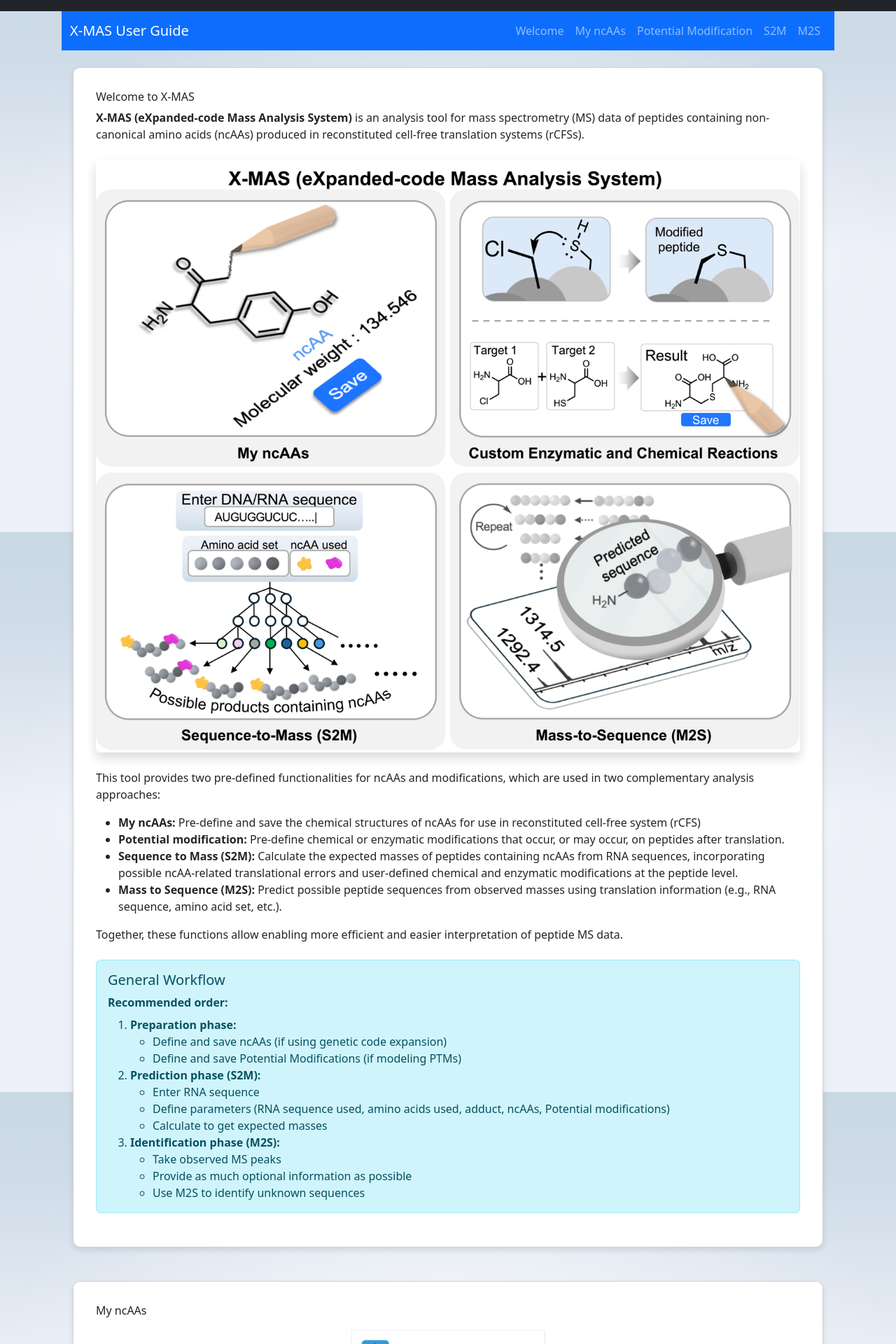
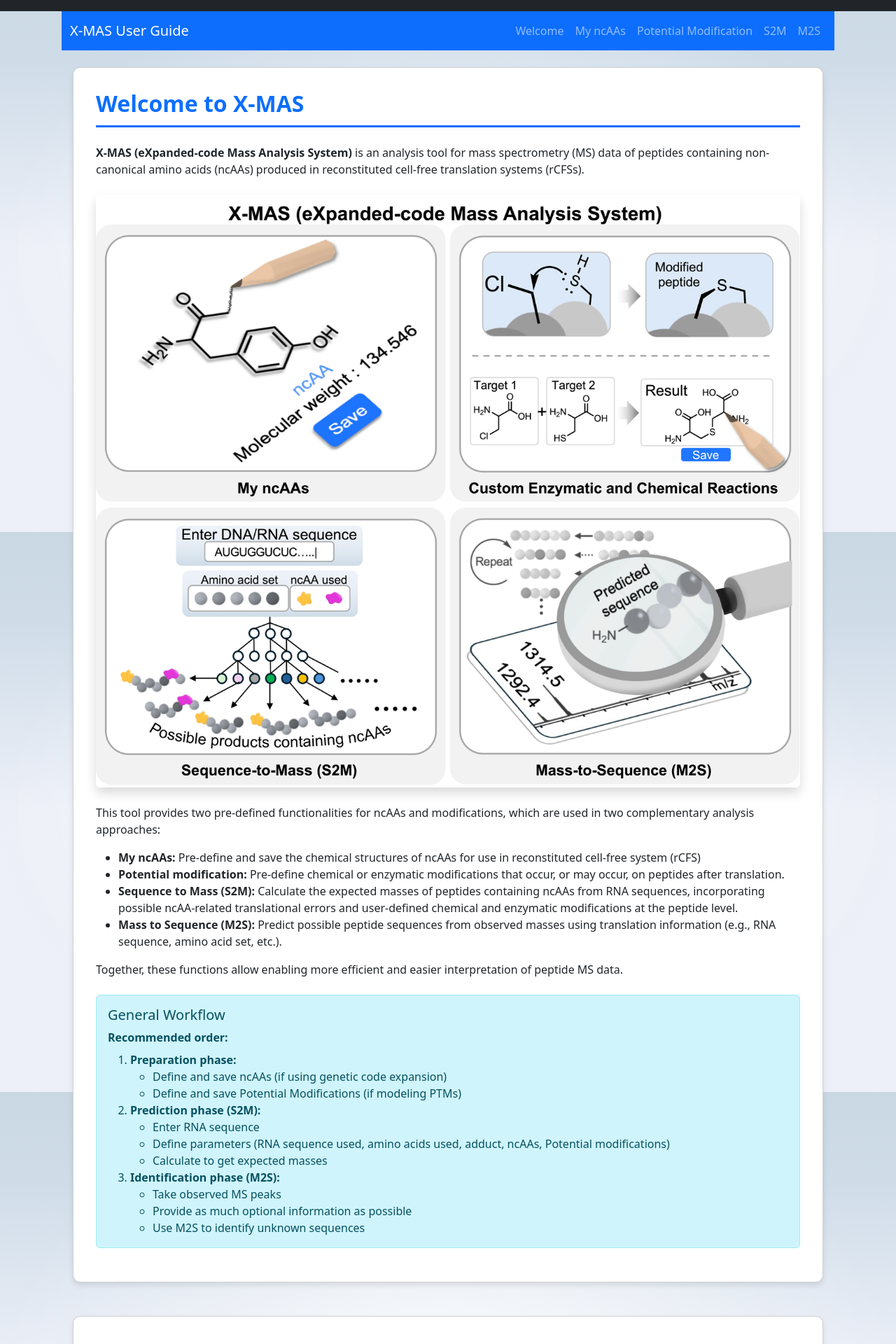
Before and after one commit to Mass-Finder/Mass-Finder-SvelteKit, a SvelteKit app: page /manual in a window 1280 px wide. Shown: the part 40-1960 px from the top of the page at 70% size. Built offline with nearby package versions, Linux system fonts and the light colour scheme; a small style sheet from the web is missing.

Commit message:
design: 매뉴얼 디자인 개선

```diff
--- a/src/routes/manual/+page.svelte
+++ b/src/routes/manual/+page.svelte
@@ -12,7 +12,7 @@
 </svelte:head>
 
 <!-- Navigation Bar -->
-<nav class="navbar navbar-expand-lg navbar-dark bg-primary sticky-top">
+<nav class="navbar navbar-expand-lg navbar-dark bg-primary manual-nav">
   <div class="container-fluid">
     <a class="navbar-brand" href="#" on:click={(e) => {e.preventDefault(); goToSection('welcome')}}>X-MAS User Guide</a>
     <button
@@ -54,7 +54,7 @@
   <section id="welcome" class="mb-5">
     <div class="card">
       <div class="card-body">
-        <h2 class="card-title">Welcome to X-MAS</h2>
+        <h2 class="section-title">Welcome to X-MAS</h2>
         <p class="card-text">
           <strong>X-MAS (eXpanded-code Mass Analysis System)</strong> is an analysis tool for mass spectrometry (MS) data of peptides containing non-canonical amino acids (ncAAs) produced in reconstituted cell-free translation systems (rCFSs).
         </p>
@@ -108,8 +108,7 @@
   <section id="ncaa" class="mb-5">
     <div class="card">
       <div class="card-body">
-        <h2 class="card-title">My ncAAs</h2>
-
+        <h2 class="section-title">My ncAAs</h2>
         <div class="text-center my-3">
           <img src="/manual/image2.png" alt="My ncAAs" class="img-fluid rounded" />
         </div>
@@ -235,8 +234,7 @@
   <section id="potential" class="mb-5">
     <div class="card">
       <div class="card-body">
-        <h2 class="card-title">Potential Modification</h2>
-
+        <h2 class="section-title">Potential Modification</h2>
         <div class="text-center my-3">
           <img src="/manual/image20.png" alt="Potential Modification" class="img-fluid rounded" />
         </div>
@@ -500,8 +498,7 @@
   <section id="s2m" class="mb-5">
     <div class="card">
       <div class="card-body">
-        <h2 class="card-title">Sequence to Mass (S2M)</h2>
-
+        <h2 class="section-title">Sequence to Mass (S2M)</h2>
         <div class="text-center my-3">
           <img src="/manual/image36.png" alt="S2M" class="img-fluid rounded" />
         </div>
@@ -742,8 +739,7 @@
   <section id="m2s" class="mb-5">
     <div class="card">
       <div class="card-body">
-        <h2 class="card-title">Mass to Sequence (M2S)</h2>
-
+        <h2 class="section-title">Mass to Sequence (M2S)</h2>
         <div class="text-center my-3">
           <img src="/manual/image52.png" alt="M2S" class="img-fluid rounded" />
         </div>
@@ -1102,14 +1098,29 @@
     height: auto;
   }
 
-  .sticky-top {
+  .manual-nav {
     position: sticky;
-    top: 0;
-    z-index: 1020;
+    top: 56px; /* 사이트 메인 네비게이션 높이 아래에 위치 */
+    z-index: 1010; /* 메인 네비게이션(1020)보다 낮게 설정 */
+  }
+
+  .section-title {
+    font-size: 2rem;
+    font-weight: 700;
+    color: #0d6efd;
+    border-bottom: 3px solid #0d6efd;
+    padding-bottom: 0.75rem;
+    margin-bottom: 1.5rem;
   }
 
   /* Mobile responsive */
   @media (max-width: 767px) {
+    .section-title {
+      font-size: 1.5rem;
+      padding-bottom: 0.5rem;
+      margin-bottom: 1rem;
+    }
+
     .container {
       margin-top: 0 !important;
       margin-bottom: 1rem !important;
```
